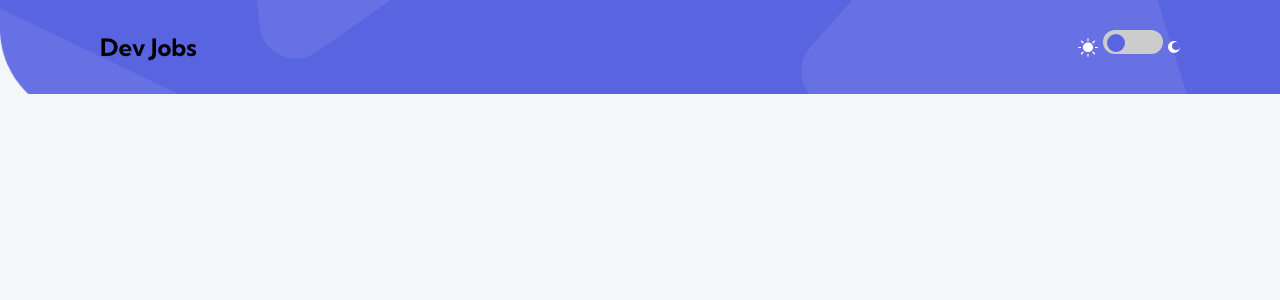
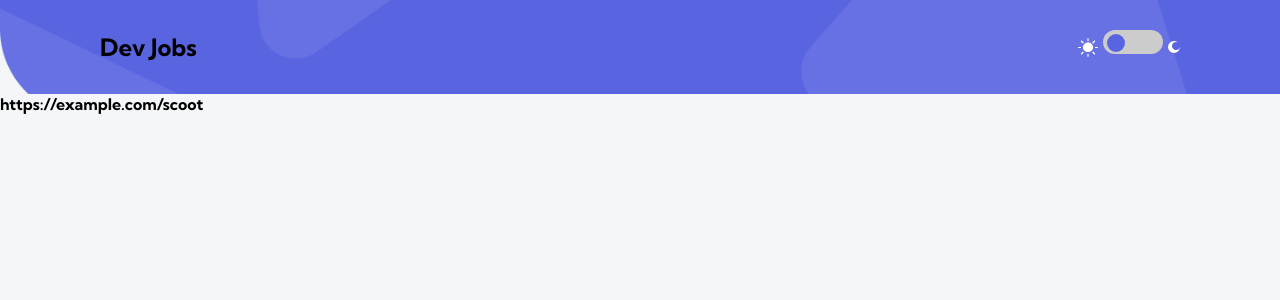
Before and after one commit to mariamdatuka/dev-jobs-app, a React (Vite) app: page /jobDetails/1 in a window 1280 px wide. Shown: the top 300 px of the page. Built offline with nearby package versions, Linux system fonts and the light colour scheme.

Commit message:
add types

```diff
--- a/src/App.tsx
+++ b/src/App.tsx
@@ -3,21 +3,23 @@ import { GlobalStyles } from './GlobalStyles'
 import {RouterProvider, createRoutesFromElements, Route, createBrowserRouter} from 'react-router-dom'
 import JobDetails from './Pages/Details/JobDetails'
 import Root from './Pages/Root'
+import { useState } from 'react'
+import data from '../data.json'
+import {Job} from './Types'
 
 function App() {
+  const [filteredData, setFilteredData]=useState<Job[]>(data);
 
   const router=createBrowserRouter(
     createRoutesFromElements(
      <>
        <Route path='/'element={<Root/>}>
-         <Route index element={<Home/>}/>
-         <Route path='/jobDetails/:id' element={<JobDetails/>}/>
+         <Route index element={<Home filteredData={filteredData} setFilteredData={setFilteredData}/>}/>
+         <Route path='/jobDetails/:id' element={<JobDetails filteredData={filteredData}/>}/>
        </Route>
      </>
     )
   )
-
-
   return (
     <>
       <RouterProvider router={router}/>
--- a/src/Pages/Details/JobDetails.tsx
+++ b/src/Pages/Details/JobDetails.tsx
@@ -1,12 +1,26 @@
-import React from 'react'
 import {useParams} from 'react-router-dom'
+import {Job} from '../../Types'
 
-const JobDetails = () => {
-    const {id}=useParams();
+interface Props{
+  filteredData:Job[]
+}
+
+const JobDetails = ({filteredData}:Props) => {
+    const {id}=useParams<{id?:string}>();
+    const parsedID=parseInt(id || '0', 10);
+    const data=filteredData.filter((job:any)=>{
+     return job.id===parsedID;
+    })
 
   return (
      <>
-
+       <div>
+         {data.map((job)=>(
+           <div key={job.id}>
+              {job.website}
+           </div>
+         ))}
+       </div>
      </>
   )
 }
--- a/src/Pages/Home.tsx
+++ b/src/Pages/Home.tsx
@@ -1,13 +1,16 @@
 import Vacancy from '../components/Vacancy'
 import {GridContainer,SearchInput,GridItem, LocationInput, CheckInput, SearchButton} from './Styles'
 import { useState } from 'react'
-import data from '../../data.json'
-import Header from '../components/Header/Header'
+import {Job} from '../Types'
 
-const Home = () => {
+interface Props{
+  filteredData:Job[],
+  setFilteredData: (data: Job[]) => void;
+}
+
+const Home = ({filteredData, setFilteredData}:Props) => {
 const [singleJob,setSingleJob]=useState<string>('');
 const [location,setLocation]=useState<string>('');
-const [filteredData, setFilteredData]=useState(data);
 const [checked, setChecked]=useState<boolean>(false);
 
 const handleJobInput=(e: React.ChangeEvent<HTMLInputElement>)=>{
@@ -20,7 +23,7 @@ const handleLocationInput=(e: React.ChangeEvent<HTMLInputElement>)=>{
 
 const searchJob=(e:React.FormEvent<HTMLFormElement>)=>{
   e.preventDefault();
- const filtered=filteredData.filter((job)=>{
+ const filtered=filteredData.filter((job:any)=>{
     const companyOrPosition=job.company.toLowerCase().includes(singleJob.toLowerCase())||
     job.position.toLowerCase().includes(singleJob.toLowerCase());
     const locationMatch=job.location.toLowerCase().includes(location.toLowerCase());
@@ -59,7 +62,7 @@ const searchJob=(e:React.FormEvent<HTMLFormElement>)=>{
       </GridItem>
      </GridContainer>
     </form>
-  <Vacancy filteredData={filteredData}/>
+   <Vacancy filteredData={filteredData}/>
     </>
   )
 }
--- /dev/null
+++ b/src/Types.ts
@@ -0,0 +1,21 @@
+export interface Job {
+    id: number;
+    company: string;
+    logo: string;
+    logoBackground: string;
+    position: string;
+    postedAt: string;
+    contract: string;
+    location: string;
+    website: string;
+    apply: string;
+    description: string;
+    requirements: {
+      content: string;
+      items: string[];
+    };
+    role: {
+      content: string;
+      items: string[];
+    };
+  };
--- a/src/components/Header/Header.tsx
+++ b/src/components/Header/Header.tsx
@@ -1,4 +1,3 @@
-import React from 'react'
 import { Background,Wrapper,Container,SwitchContainer,SwitchInput,SwitchKnob } from './Styles'
 
 const Header = () => {
--- a/src/components/Vacancy.tsx
+++ b/src/components/Vacancy.tsx
@@ -1,10 +1,10 @@
-import React from 'react'
 import { Fieldset } from './Styles';
 import icon from '../assets/desktop/icon-location.svg'
 import { useNavigate } from 'react-router-dom';
+import {Job} from '../Types'
 
 interface Data{
-  filteredData:any
+  filteredData:Job[]
 }
 
 const Vacancy = ({filteredData}:Data) => {
@@ -15,13 +15,13 @@ const Vacancy = ({filteredData}:Data) => {
   return (
     <>
     {
-      filteredData.map((job:any)=>(
+      filteredData.map((job)=>(
         <Fieldset key={job.id}>
         <legend>
           <img src={icon} alt='icon'/>
         </legend>
         <div>
-           <p>{job.postehdAt} <span>{job.contract}</span></p>
+           <p>{job.postedAt} <span>{job.contract}</span></p>
            <button onClick={()=>jobNavigate(job.id)}><h3>{job.position}</h3></button>
            <h4>{job.company}</h4>
            <h5>{job.location}</h5>
@@ -29,7 +29,6 @@ const Vacancy = ({filteredData}:Data) => {
       </Fieldset>
       ))
     }
-
     </>
   )
 }
```
